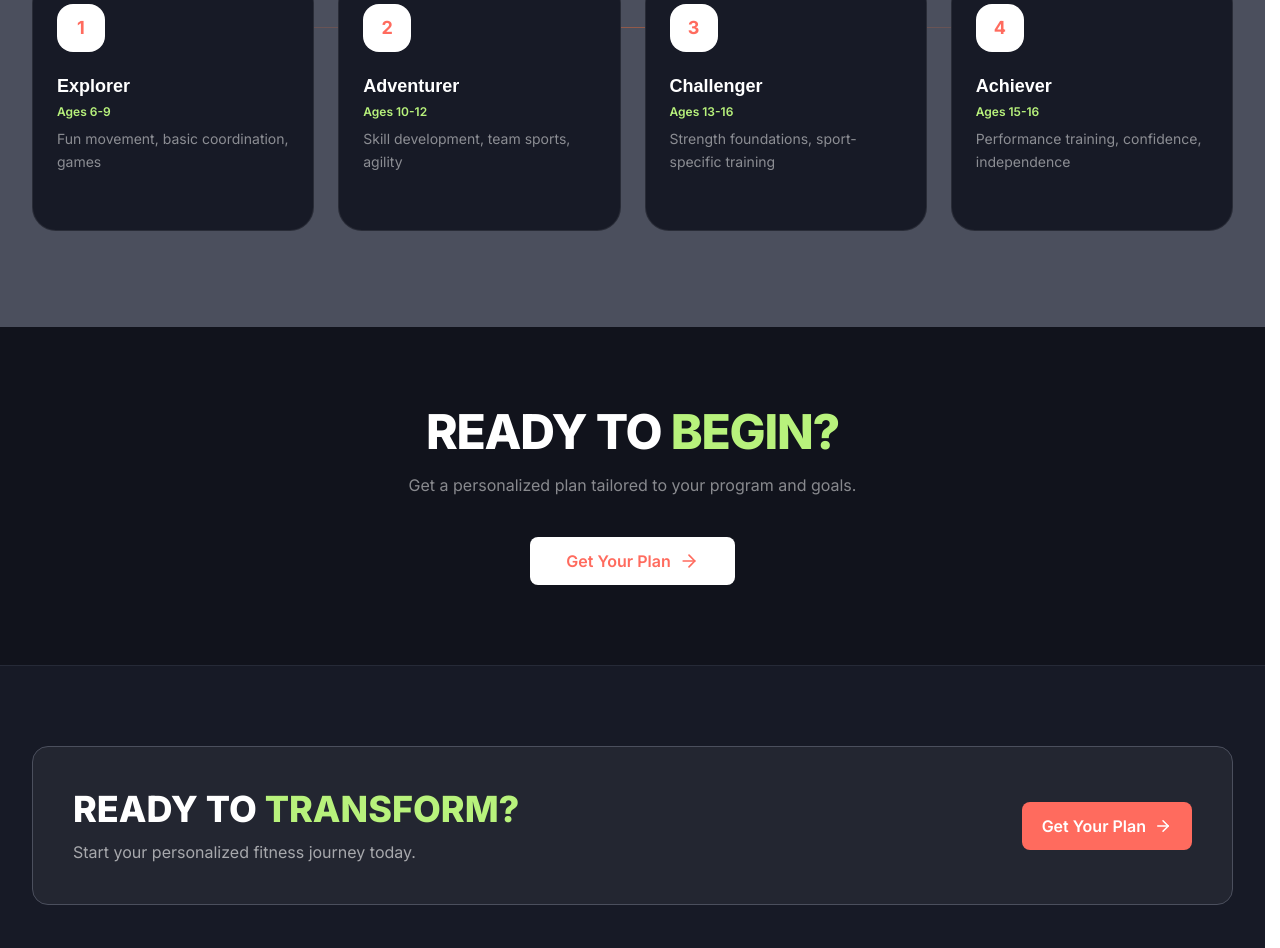
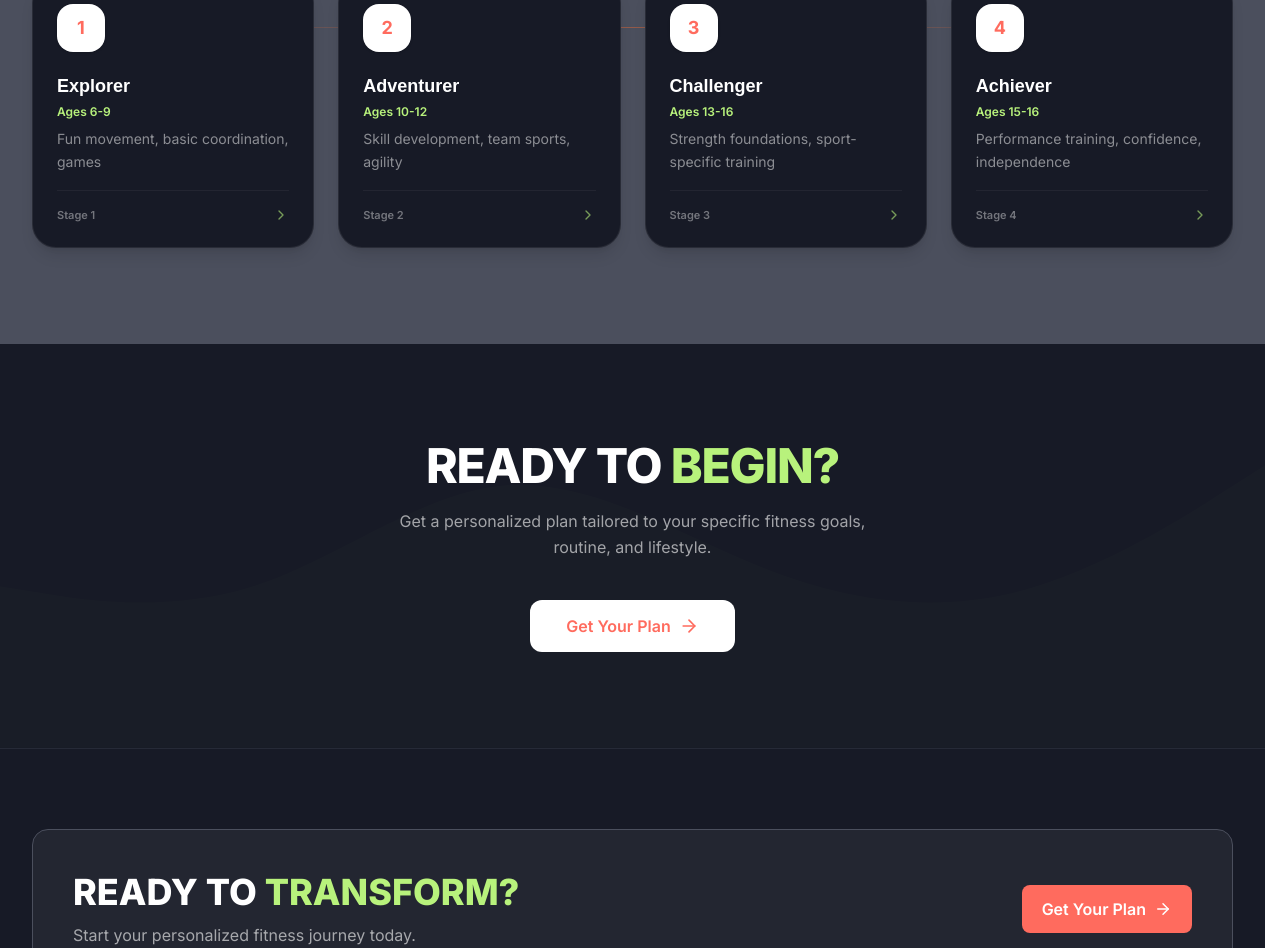
Before and after one commit to sculptandstrive/Company-website, a React (Vite) app: page /programs in a window 1280 px wide. Shown: the part 2380-3328 px from the top of the page. Built offline with nearby package versions, Linux system fonts and the light colour scheme; no server answers.

Commit message:
Update website Footer and Programs pages

```diff
--- a/src/app/components/Footer.tsx
+++ b/src/app/components/Footer.tsx
@@ -33,7 +33,7 @@ export function Footer() {
             </div>
             <Link
               to="/get-plan"
-              className="group inline-flex items-center gap-2 px-5 py-3 bg-[#FF6B5E] rounded-lg text-[#FFFF] font-semibold hover:bg- hover:shadow-[0_8px_30px_rgba(255,107,94,0.35)] transition-all duration-300"
+              className="group inline-flex items-center gap-2 px-5 py-3 bg-[#FF6B5E] rounded-lg text-[#FFFF] font-semibold hover:bg-[#FF5343] hover:shadow-[0_8px_30px_rgba(255,107,94,0.35)] transition-all duration-300"
               // className="shrink-0 flex items-center gap-2 px-7 py-3 min-h-11 rounded-sculpt-button bg-[#FF6B5E] text-white font-bold text-sm md:text-base transition-all duration-200 hover:brightness-95"
             >
               Get Your Plan{" "}
--- a/src/app/pages/Programs.tsx
+++ b/src/app/pages/Programs.tsx
@@ -514,17 +514,18 @@ export function Programs() {
             {/* Connecting line */}
             <div className="hidden md:block absolute top-12 left-0 right-0 h-px bg-gradient-to-r from-transparent via-[#FF6B2C]/40 to-transparent mx-20" />
 
-            <div className="grid grid-cols-1 md:grid-cols-2 lg:grid-cols-4 gap-6">
+            <div className="grid grid-cols-1 md:grid-cols-2 lg:grid-cols-4 gap-6 items-stretch">
               {progressionPaths[activeTab].map((step, i) => (
                 <motion.div
                   key={step.title}
                   initial={{ opacity: 0, y: 30 }}
                   animate={{ opacity: 1, y: 0 }}
                   transition={{ duration: 0.5, delay: i * 0.1 }}
-                  className="relative"
+                  className="relative h-full flex flex-col"
                 >
-                  <div className="p-6 rounded-3xl bg-[#171A26] border border-white/8 hover:border-[#B8F27C]/30 transition-all duration-500 group">
-                    <div className="w-12 h-12 rounded-2xl flex items-center justify-center mb-5 bg-[#FFFFFF] text-[#FF6B5E] font-bold text-lg group-hover:scale-110 transition-transform duration-300">
+                  <div className="h-full flex flex-col justify-between p-6 rounded-3xl bg-[#171A26] border border-white/8 hover:border-[#B8F27C]/30 transition-all duration-500 group shadow-lg">
+                    <div className="flex-1 flex flex-col">
+                      <div className="w-12 h-12 rounded-2xl flex items-center justify-center mb-5 bg-[#FFFFFF] text-[#FF6B5E] font-bold text-lg group-hover:scale-110 transition-transform duration-300 shrink-0 shadow-sm">
                         {step.stage}
                       </div>
                       <h3
@@ -538,13 +539,17 @@ export function Programs() {
                           {step.sub}
                         </div>
                       )}
-                    <p className="text-white/50 text-sm leading-relaxed">
+                      <p className="text-white/50 text-sm leading-relaxed flex-1">
                         {step.desc}
                       </p>
+                    </div>
+                    <div className="pt-4 flex items-center justify-between border-t border-white/5 mt-4">
+                      <span className="text-[11px] font-semibold text-white/40 group-hover:text-[#B8F27C] transition-colors">Stage {step.stage}</span>
                       <ChevronRight
                         size={16}
-                      className="text-[#B8F27C] mt-4 opacity-0 group-hover:opacity-100 transition-opacity"
+                        className="text-[#B8F27C] transform group-hover:translate-x-1 transition-all duration-300 opacity-60 group-hover:opacity-100"
                       />
+                    </div>
                   </div>
                 </motion.div>
               ))}
@@ -554,27 +559,38 @@ export function Programs() {
       </section>
 
       {/* CTA */}
+      <section className="relative py-24 bg-[#171A26] overflow-hidden">
+        {/* Subtle Ambient Wave Background */}
+        <div className="absolute inset-0 pointer-events-none opacity-20">
+          <svg className="w-full h-full object-cover" viewBox="0 0 1440 320" fill="none" preserveAspectRatio="none">
+            <path
+              fill="#B8F27C"
+              fillOpacity="0.08"
+              d="M0,192L48,197.3C96,203,192,213,288,192C384,171,480,117,576,112C672,107,768,149,864,176C960,203,1056,213,1152,197.3C1248,181,1344,139,1392,117.3L1440,96L1440,320L1392,320C1344,320,1248,320,1152,320C1056,320,960,320,864,320C768,320,672,320,576,320C480,320,384,320,288,320C192,320,96,320,48,320L0,320Z"
+            />
+          </svg>
+        </div>
 
-      <section className="py-20 bg-[#171A26]/60">
-        <div className="max-w-4xl mx-auto px-4 text-center">
-          <FadeIn>
-            <h2
-              className="text-4xl md:text-5xl font-extrabold tracking-tight text-white mb-4 leading-[1.05]"
-
-              // className="text-6xl text-white mb-6"
+        <div className="relative max-w-4xl mx-auto px-4 text-center z-10">
+          <motion.div
+            initial={{ opacity: 0, y: 20 }}
+            whileInView={{ opacity: 1, y: 0 }}
+            viewport={{ once: true, amount: 0.3 }}
+            transition={{ duration: 0.6, ease: "easeOut" }}
           >
+            <h2 className="text-4xl md:text-5xl font-extrabold tracking-tight text-white mb-4 leading-[1.08]">
               READY TO <span className="text-[#B8F27C]">BEGIN?</span>
             </h2>
-            <p className="text-white/50 text-base mb-10">
-              Get a personalized plan tailored to your program and goals.
+            <p className="text-white/60 text-base max-w-lg mx-auto mb-10 leading-relaxed">
+              Get a personalized plan tailored to your specific fitness goals, routine, and lifestyle.
             </p>
             <Link
               to="/get-plan"
-              className="group inline-flex items-center gap-2 px-9 py-3 bg-[#FFFFFF] rounded-lg text-[#FF6B5E] font-semibold hover:bg-[#FF6B5E] hover:text-white hover:shadow-[0_8px_30px_rgba(255,107,94,0.35)] transition-all duration-300"
+              className="group inline-flex items-center gap-2 px-9 py-3.5 bg-[#FFFFFF] rounded-xl text-[#FF6B5E] font-semibold hover:bg-[#FF6B5E] hover:text-white hover:shadow-[0_8px_30px_rgba(255,107,94,0.35)] transition-all duration-300"
             >
-              Get Your Plan <ArrowRight size={20} className="group-hover:translate-x-1 transition-transform"/>
+              Get Your Plan <ArrowRight size={20} className="group-hover:translate-x-1.5 transition-transform duration-300"/>
             </Link>
-          </FadeIn>
+          </motion.div>
         </div>
       </section>
     </div>
--- a/src/app/pages/ViewAllPrograms.tsx
+++ b/src/app/pages/ViewAllPrograms.tsx
@@ -246,7 +246,7 @@ export const ViewAllPrograms = () => {
           </div>
 
           {/* Program Path Cards */}
-          <div className="grid grid-cols-1 gap-6 md:grid-cols-2 lg:grid-cols-3">
+          <div className="grid grid-cols-1 gap-6 md:grid-cols-2 lg:grid-cols-3 items-stretch">
             {programPaths.map((path) => (
               <div
                 key={path.number}
@@ -470,7 +470,7 @@ export const ViewAllPrograms = () => {
           </div>
 
           {/* Features */}
-          <div className="mt-12 grid gap-5 sm:grid-cols-2 lg:grid-cols-5">
+          <div className="mt-12 grid gap-5 sm:grid-cols-2 lg:grid-cols-5 items-stretch">
             {programFeatures.map((feature, index) => {
               const Icon = feature.icon;
 
@@ -484,7 +484,7 @@ export const ViewAllPrograms = () => {
                     duration: 0.5,
                     delay: index * 0.08,
                   }}
-                  className="group rounded-2xl border border-[#26313D] bg-[#171A26] p-6 transition-all duration-300 hover:-translate-y-1 hover:border-[#FF6B5E]/50 hover:bg-[#FF6B5E]/10"
+                  className="group rounded-2xl border border-[#26313D] bg-[#171A26] p-6 transition-all duration-300 hover:-translate-y-1 hover:border-[#FF6B5E]/50 hover:bg-[#FF6B5E]/10 h-full flex flex-col justify-between"
                 >
                   {/* Icon */}
                   <div className="flex h-12 w-12 items-center justify-center rounded-xl bg-[#FF6B5E]/15">
```
Lines whose indentation alone changed are shown as unchanged.
